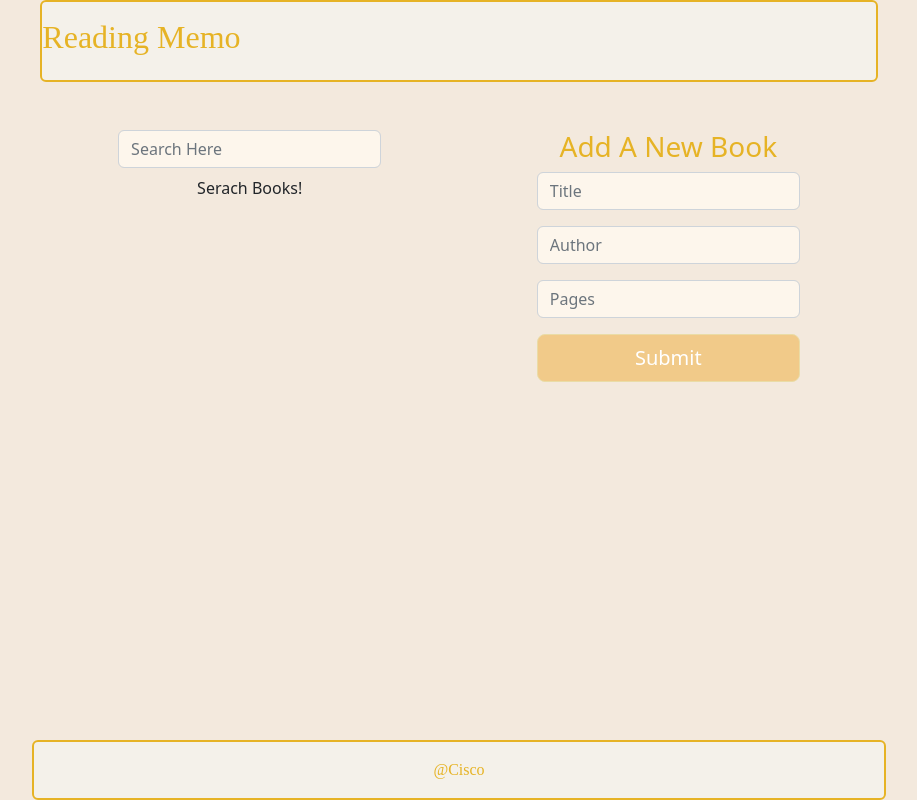
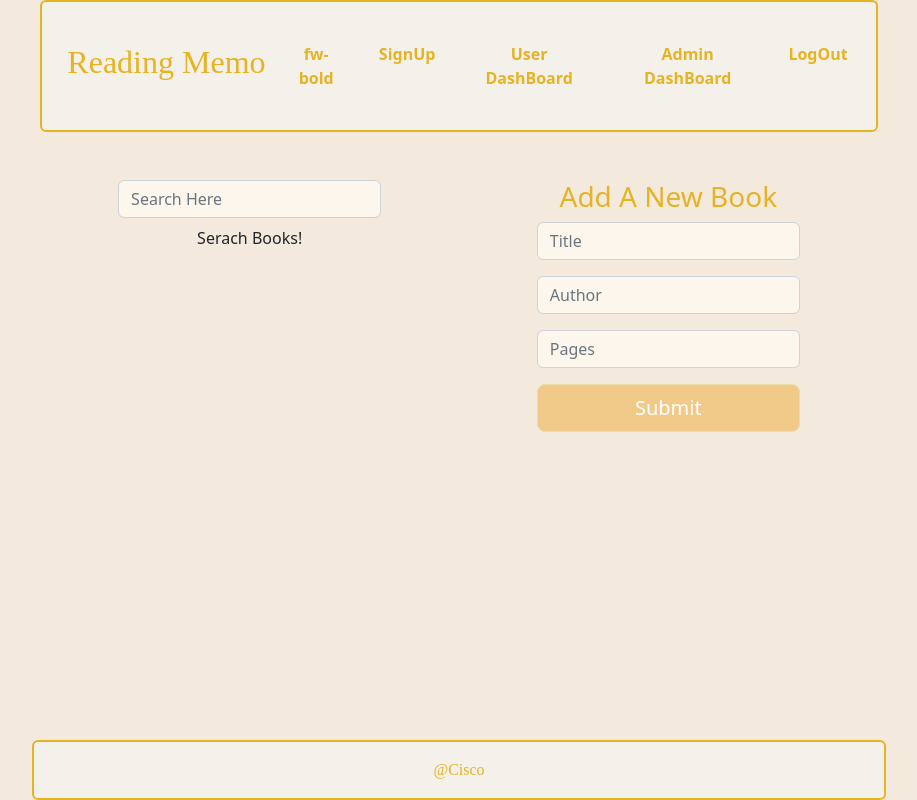
Before and after one commit to Dump00/Reading_Memo_Client, a React (Create React App) app: page / in a window 1280 px wide. Shown: the whole page, without its empty margins (181-1098 px from the left). Built offline with nearby package versions, Linux system fonts and the light colour scheme; a web font is replaced by a local one.

Commit message:
add nav links

```diff
--- a/src/components/NavBar/NavBar.tsx
+++ b/src/components/NavBar/NavBar.tsx
@@ -2,9 +2,39 @@ import './navbar.css'
 
 const NavBar = () => {
     return(
-      <nav className="navbar navbar-expand-lg col-8 m-auto blog-header rounded py-3">
-          <h2 className="header-title">Reading Memo</h2>
-    </nav>
+    //   <nav className="navbar navbar-expand-lg col-8 m-auto blog-header rounded py-3">
+    //       <h2 className="header-title">Reading Memo</h2>
+    // </nav>
+
+    <nav className="navbar col-8 m-auto navbar-expand-lg rounded py-3">
+    <a className="navbar-brand" href="#"><h2 className="header-title">Reading Memo</h2></a>
+    <button className="navbar-toggler" type="button" data-bs-toggle="collapse" data-bs-target="#navbarSupportedContent" aria-controls="navbarSupportedContent" aria-expanded="false" aria-label="Toggle navigation">
+      <span className="navbar-toggler-icon" />
+    </button>
+    <div className="collapse navbar-collapse d-flex" id="navbarSupportedContent">
+      <ul className="navbar-nav me-auto mb-2 mb-lg-0">
+      </ul>
+      <form className="d-flex">
+      <ul className="navbar-nav me-auto mb-2 mb-lg-0 mt-3">
+        <li className="nav-item">
+          <a className="nav-link" aria-current="page" href="#"><p className="fw-bold">fw-bold</p></a>
+        </li>
+        <li className="nav-item">
+          <a className="nav-link" href="#"><p className="fw-bold">SignUp</p></a>
+        </li>
+        <li className="nav-item">
+          <a className="nav-link" href="#"><p className="fw-bold">User DashBoard</p></a>
+        </li>
+        <li className="nav-item">
+          <a className="nav-link" href="#"><p className="fw-bold">Admin DashBoard</p></a>
+        </li>
+        <li className="nav-item">
+          <a className="nav-link" href="#"><p className="fw-bold">LogOut</p></a>
+        </li>
+      </ul>
+      </form>
+    </div>
+</nav>
     )
 }
 
--- a/src/components/NavBar/navbar.css
+++ b/src/components/NavBar/navbar.css
@@ -2,13 +2,19 @@
 
 nav {
     border: 2px solid #E6B325;
+    background-color: #F4F1EA;
 }
 
-.blog-header {
-    background-color: #F4F1EA;
+.fw-bold {
+    color: #E6B325;
 }
 
 .header-title {
     color: #E6B325;
     font-family: 'Rampart One', cursive;
+    margin-left: 25px;
 }
+
+.nav-item {
+    margin-right: 20px;
+}
```
